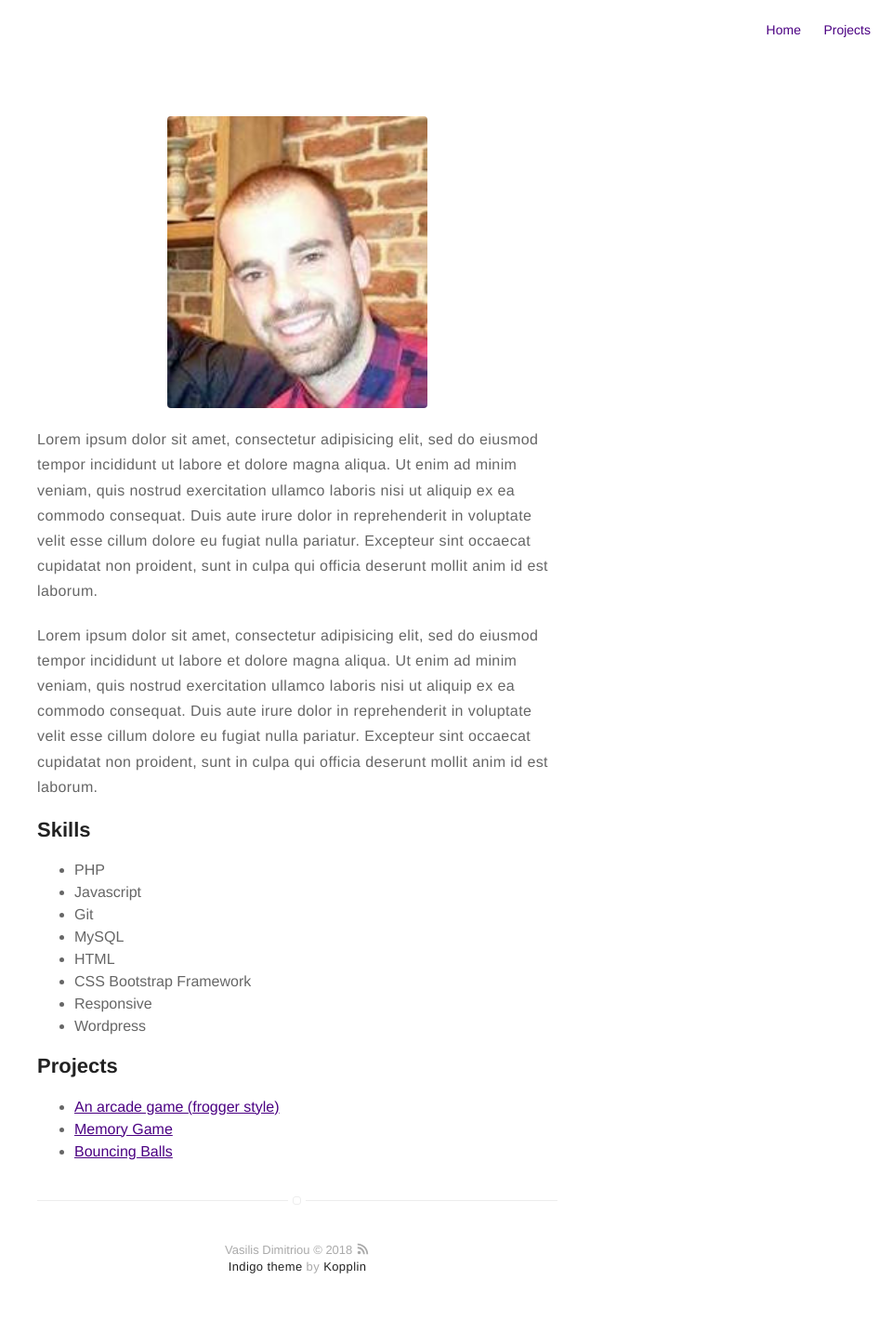
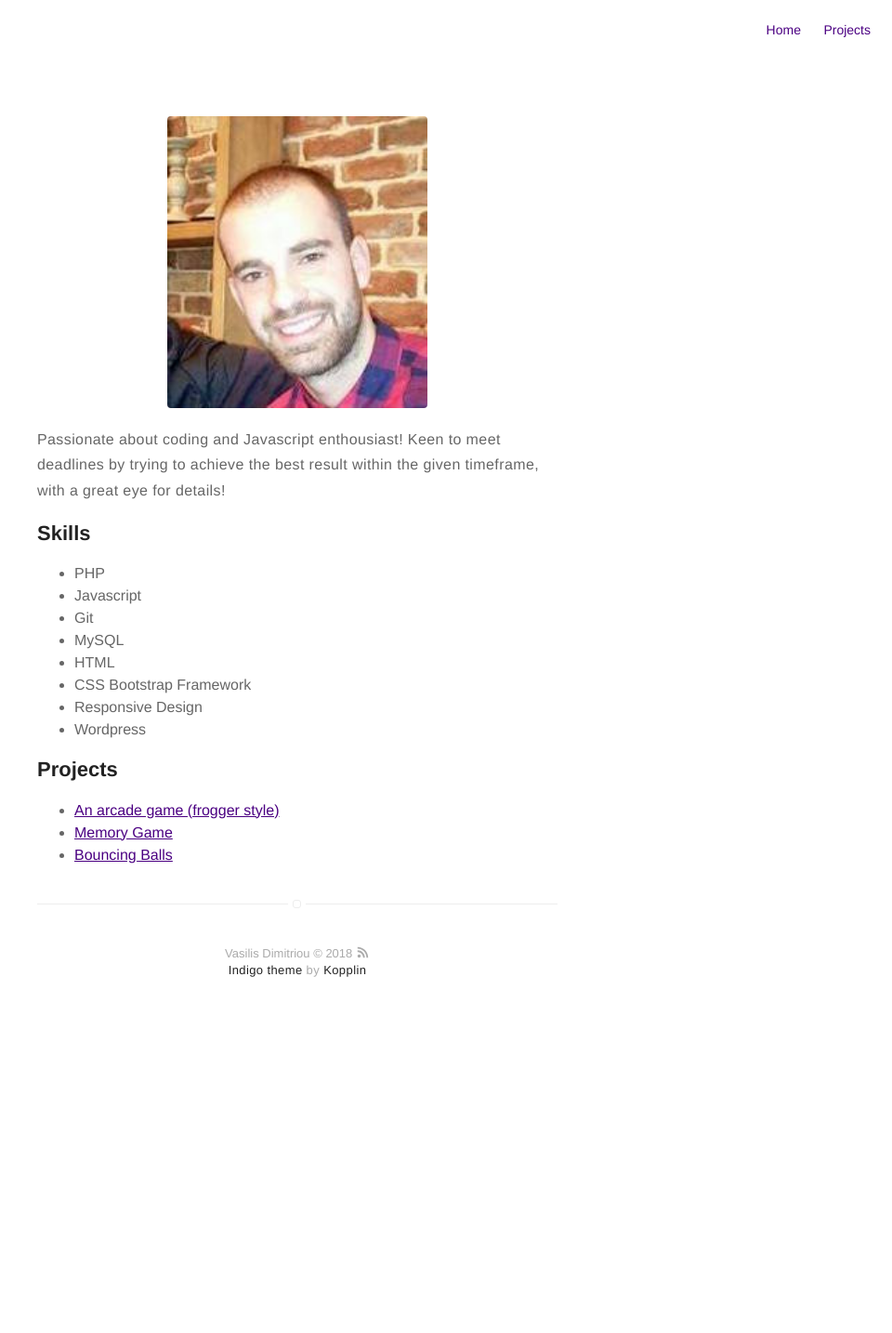
Before and after one commit to Vasilisdm/front-cover, a Jekyll site: the page built from about.md, in a window 1280 px wide. Shown: the whole page at 93% size, without its empty margins (320-1280 px from the left). Built offline with Jekyll 4.4.1, drawn with Linux system fonts in a browser that asks for light colours; after the commit the page ends 1115 px from its top, so only the background shows below that.

Commit message:
Changed the intro p element

```diff
--- a/about.md
+++ b/about.md
@@ -4,19 +4,8 @@ layout: page
 ---
 ![Profile Image]({{ site.url }}/{{ site.picture }})
 
-<p>Lorem ipsum dolor sit amet, consectetur adipisicing elit, sed do eiusmod
-tempor incididunt ut labore et dolore magna aliqua. Ut enim ad minim veniam,
-quis nostrud exercitation ullamco laboris nisi ut aliquip ex ea commodo
-consequat. Duis aute irure dolor in reprehenderit in voluptate velit esse
-cillum dolore eu fugiat nulla pariatur. Excepteur sint occaecat cupidatat non
-proident, sunt in culpa qui officia deserunt mollit anim id est laborum.</p>
-
-<p>Lorem ipsum dolor sit amet, consectetur adipisicing elit, sed do eiusmod
-tempor incididunt ut labore et dolore magna aliqua. Ut enim ad minim veniam,
-quis nostrud exercitation ullamco laboris nisi ut aliquip ex ea commodo
-consequat. Duis aute irure dolor in reprehenderit in voluptate velit esse
-cillum dolore eu fugiat nulla pariatur. Excepteur sint occaecat cupidatat non
-proident, sunt in culpa qui officia deserunt mollit anim id est laborum.</p>
+<p>Passionate about coding and Javascript enthousiast!
+Keen to meet deadlines by trying to achieve the best result within the given timeframe, with a great eye for details!</p>
 
 <h2>Skills</h2>
 
@@ -27,7 +16,7 @@ proident, sunt in culpa qui officia deserunt mollit anim id est laborum.</p>
 	<li>MySQL</li>
 	<li>HTML</li>
 	<li>CSS Bootstrap Framework</li>
-	<li>Responsive</li>
+	<li>Responsive Design</li>
 	<li>Wordpress</li>
 </ul>
 
```
